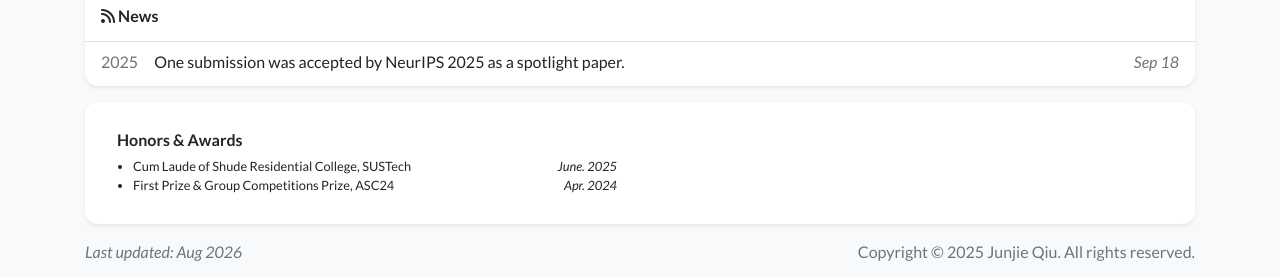
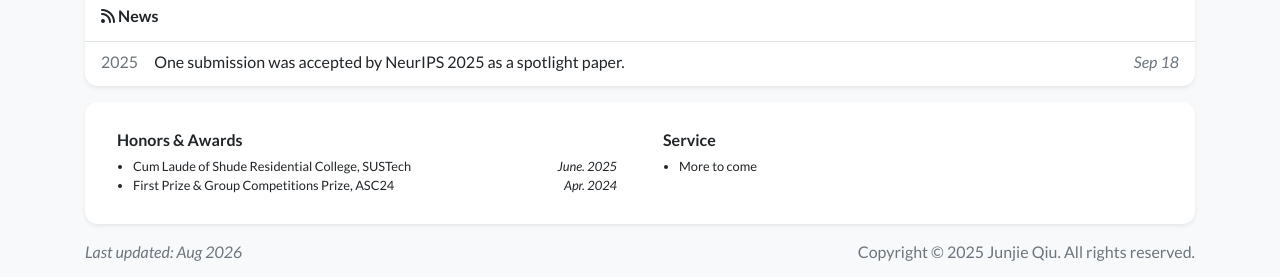
Before and after one commit to jayjunjieqiu/jayjunjieqiu.github.io, a Jekyll site: the page built from index.html, in a window 1280 px wide and 1364 px high. Shown: the part 1084-1361 px from the top of the window. Built offline with Jekyll 4.4.1, drawn with Linux system fonts in a browser that asks for light colours; nearby versions of some CDN libraries; a style sheet for code colours, icons or effects is not loaded.

Commit message:
Add service placeholder

```diff
--- a/_data/profile.yml
+++ b/_data/profile.yml
@@ -50,3 +50,7 @@ awards:
   date: June. 2025
 - name: First Prize & Group Competitions Prize, ASC24
   date: Apr. 2024
+
+service:
+- name: More to come
+  date:
```
